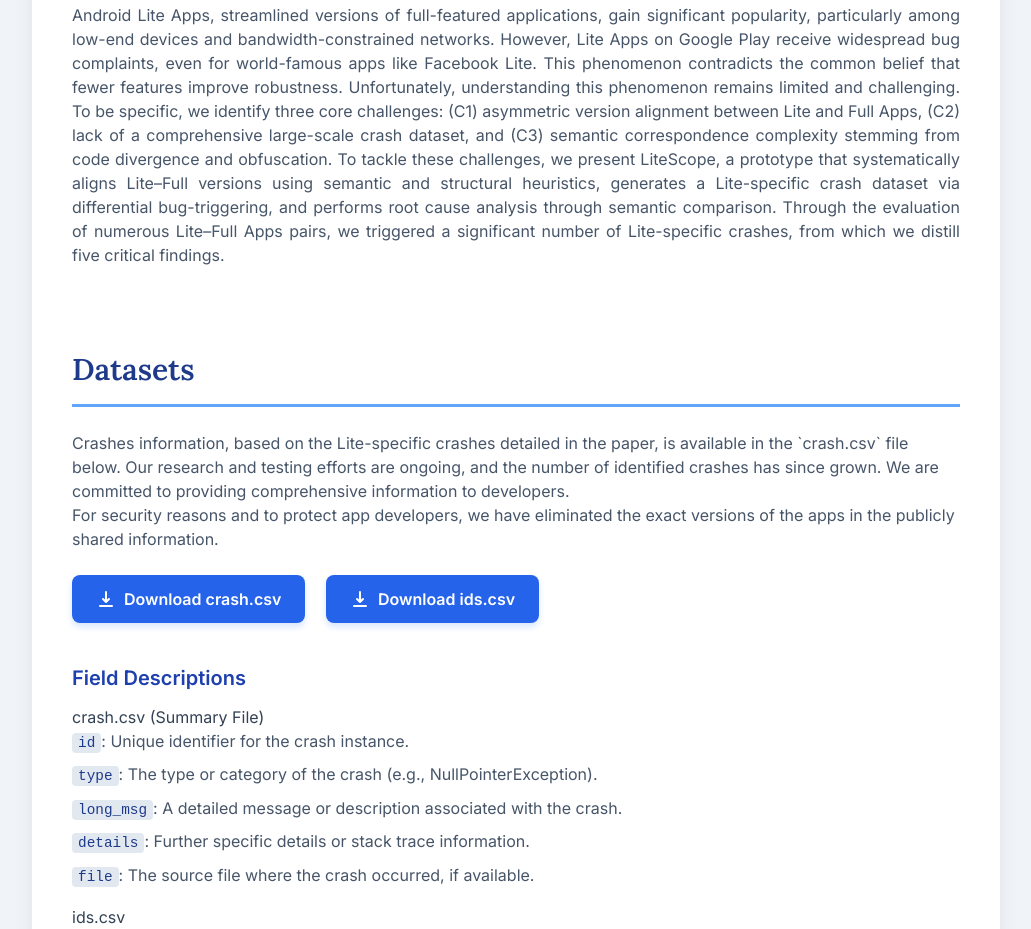
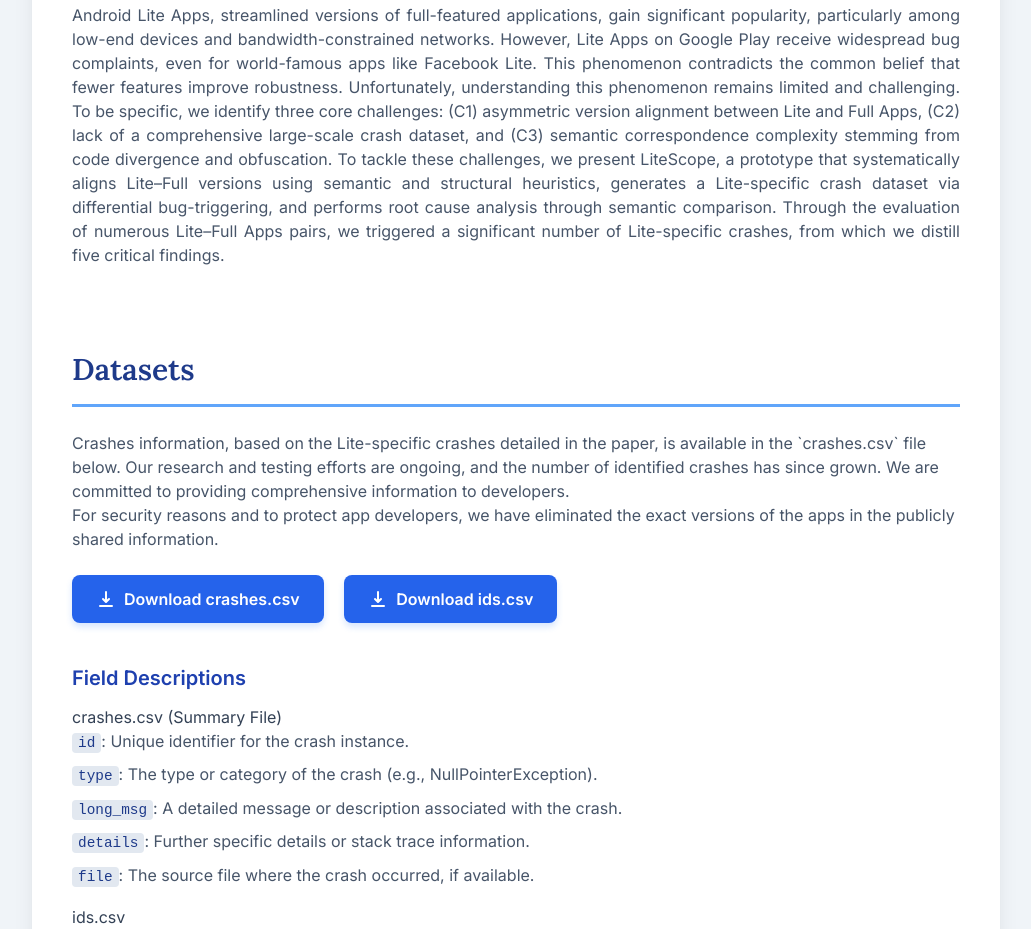
Before and after one commit to litescope-research/litescope, a plain HTML site: page index.html in a window 1280 px wide. Shown: the part 453-1382 px from the top of the page, without its empty margins (124-1155 px from the left). Drawn offline with nearby package versions, Linux system fonts and the light colour scheme.

Commit message:
Update index.html

```diff
--- a/index.html
+++ b/index.html
@@ -232,17 +232,17 @@
              <section id="datasets" class="section">
                  <h2>Datasets</h2>
                  <p>
-                    Crashes information, based on the Lite-specific crashes detailed in the paper, is available in the `crash.csv` file below. Our research and testing efforts are ongoing, and the number of identified crashes has since grown. We are committed to providing comprehensive information to developers.
+                    Crashes information, based on the Lite-specific crashes detailed in the paper, is available in the `crashes.csv` file below. Our research and testing efforts are ongoing, and the number of identified crashes has since grown. We are committed to providing comprehensive information to developers.
                  </p>
                  <p>
                      For security reasons and to protect app developers, we have eliminated the exact versions of the apps in the publicly shared information.
                  </p>
                  <div class="mt-6">
-                     <a href="crash.csv" download class="download-link">
+                     <a href="crashes.csv" download class="download-link">
                          <svg xmlns="http://www.w3.org/2000/svg" class="h-5 w-5" viewBox="0 0 20 20" fill="currentColor">
                              <path fill-rule="evenodd" d="M3 17a1 1 0 011-1h12a1 1 0 110 2H4a1 1 0 01-1-1zm3.293-7.707a1 1 0 011.414 0L9 10.586V3a1 1 0 112 0v7.586l1.293-1.293a1 1 0 111.414 1.414l-3 3a1 1 0 01-1.414 0l-3-3a1 1 0 010-1.414z" clip-rule="evenodd" />
                          </svg>
-                         Download crash.csv
+                         Download crashes.csv
                      </a>
                      <a href="ids.csv" download class="download-link">
                           <svg xmlns="http://www.w3.org/2000/svg" class="h-5 w-5" viewBox="0 0 20 20" fill="currentColor">
@@ -254,7 +254,7 @@
 
                  <h3 class="mt-8">Field Descriptions</h3>
                  <div>
-                     <h4>crash.csv (Summary File)</h4>
+                     <h4>crashes.csv (Summary File)</h4>
                      <ul class="field-list">
                          <li><code>id</code>: Unique identifier for the crash instance.</li>
                          <li><code>type</code>: The type or category of the crash (e.g., NullPointerException).</li>
```
